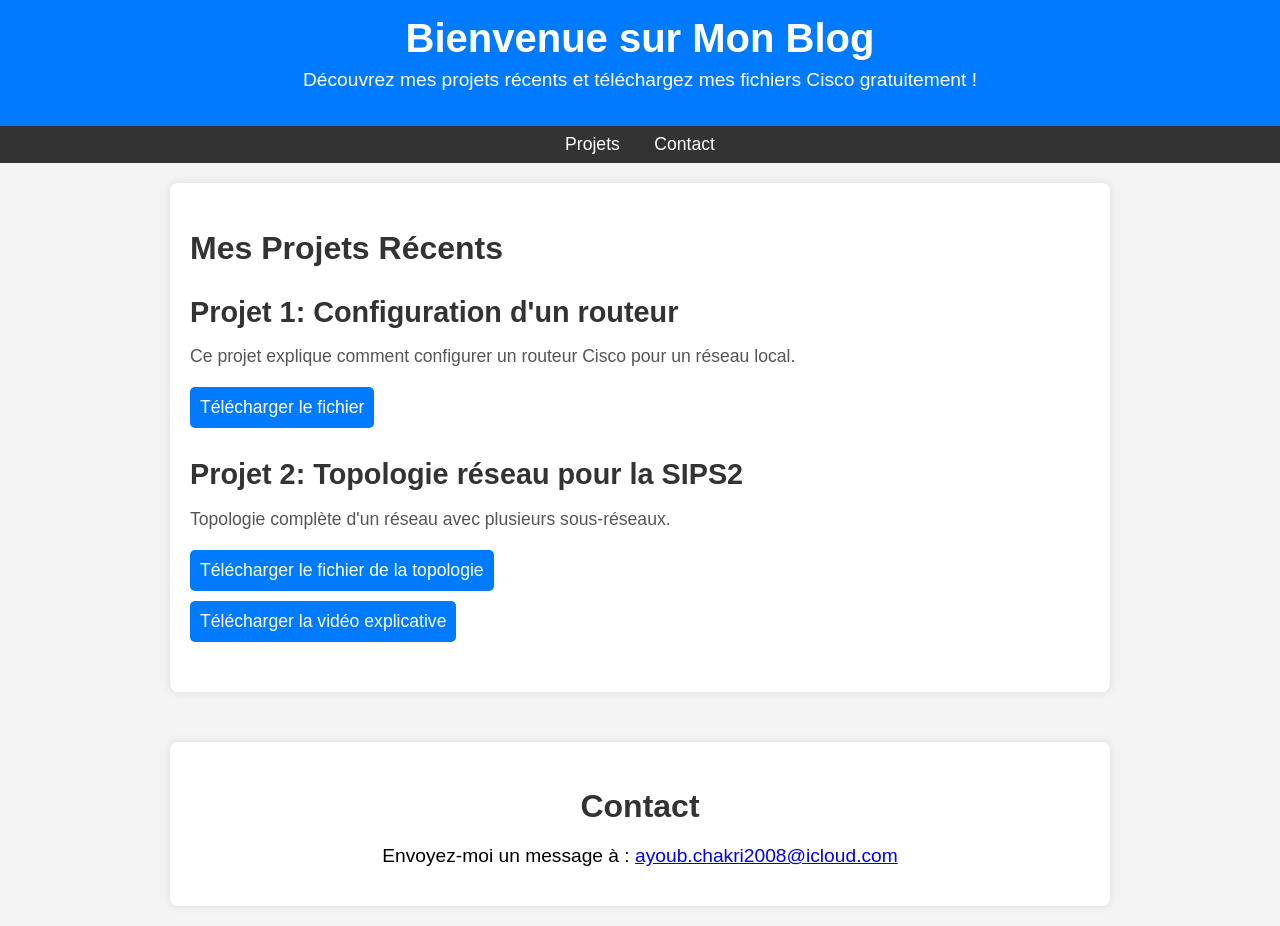
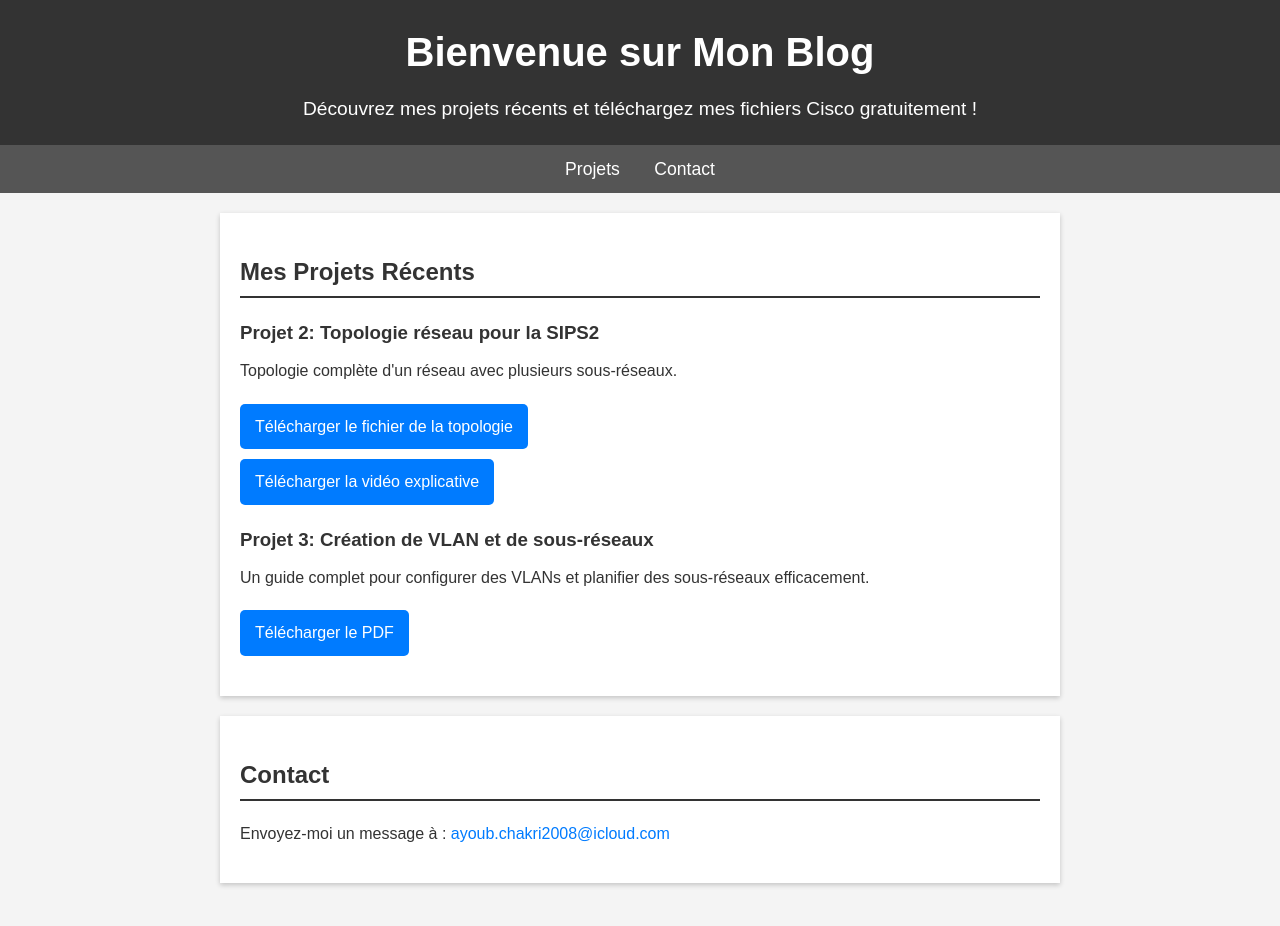
Before and after one commit to Ayoub123564/Site-projet, a plain HTML site: page BLOG.HTML in a window 1280 px wide. After the commit the page ends 903 px from the top, so only its background shows below. Drawn offline with Linux system fonts and the light colour scheme.

```diff
--- a/BLOG.HTML
+++ b/BLOG.HTML
@@ -22,16 +22,16 @@
     <h2>Mes Projets Récents</h2>
 
     <div class="project">
-        <h3>Projet 1: Configuration d'un routeur</h3>
-        <p>Ce projet explique comment configurer un routeur Cisco pour un réseau local.</p>
-        <a class="download" href="fichiers/projet1.cisco" download>Télécharger le fichier</a>
-    </div>
-
-    <div class="project">
         <h3>Projet 2: Topologie réseau pour la SIPS2</h3>
         <p>Topologie complète d'un réseau avec plusieurs sous-réseaux.</p>
         <a class="download" href="sips2.pkt" download>Télécharger le fichier de la topologie</a><br>
         <a class="download" href="videosips2.mp4" download>Télécharger la vidéo explicative</a>
+    </div>
+
+    <div class="project">
+        <h3>Projet 3: Création de VLAN et de sous-réseaux</h3>
+        <p>Un guide complet pour configurer des VLANs et planifier des sous-réseaux efficacement.</p>
+        <a class="download" href="creation_vlans_sousreseaux.pdf" download>Télécharger le PDF</a>
     </div>
 </div>
 
--- a/Style.css
+++ b/Style.css
@@ -1,42 +1,43 @@
-/* Styles de base */
+/* Style général */
 body {
     font-family: Arial, sans-serif;
+    line-height: 1.6;
     margin: 0;
     padding: 0;
     background-color: #f4f4f4;
+    color: #333;
 }
 
-/* Header */
+/* En-tête */
 header {
-    background: #007BFF;
-    color: white;
+    background: #333;
+    color: #fff;
+    padding: 20px 0;
     text-align: center;
-    padding: 1rem 0;
 }
 
 header h1 {
     margin: 0;
-    font-size: 2.5rem;
+    font-size: 2.5em;
 }
 
 header p {
-    margin-top: 0.5rem;
-    font-size: 1.2rem;
+    margin: 10px 0 0;
+    font-size: 1.2em;
 }
 
 /* Navigation */
 nav {
-    background: #333;
-    color: white;
-    padding: 0.5rem;
+    background: #555;
+    padding: 10px;
     text-align: center;
 }
 
 nav a {
-    color: white;
+    color: #fff;
     text-decoration: none;
     margin: 0 15px;
-    font-size: 1.1rem;
+    font-size: 1.1em;
 }
 
 nav a:hover {
@@ -45,88 +46,65 @@ nav a:hover {
 
 /* Conteneur principal */
 .container {
-    max-width: 900px;
+    max-width: 800px;
     margin: 20px auto;
-    background: white;
     padding: 20px;
-    border-radius: 8px;
-    box-shadow: 0 0 10px rgba(0, 0, 0, 0.1);
+    background: #fff;
+    box-shadow: 0 2px 5px rgba(0, 0, 0, 0.2);
 }
 
-/* Titres des sections */
-h2 {
-    color: #333;
-    font-size: 2rem;
+/* Section projets */
+.container h2 {
+    border-bottom: 2px solid #333;
+    padding-bottom: 5px;
+}
+
+.project {
     margin-bottom: 20px;
 }
 
-/* Projets */
-.project {
-    margin-bottom: 30px;
-}
-
 .project h3 {
-    font-size: 1.8rem;
     color: #333;
-    margin-bottom: 10px;
+    margin: 10px 0;
 }
 
 .project p {
-    font-size: 1.1rem;
-    color: #555;
-    margin-bottom: 10px;
+    margin: 10px 0;
 }
 
-/* Boutons de téléchargement */
-.download {
+.project .download {
     display: inline-block;
     margin-top: 10px;
-    padding: 10px;
-    background: #007BFF;
-    color: white;
+    padding: 10px 15px;
+    background: #007bff;
+    color: #fff;
     text-decoration: none;
     border-radius: 5px;
-    font-size: 1.1rem;
+    transition: background 0.3s;
 }
 
-.download:hover {
+.project .download:hover {
     background: #0056b3;
 }
 
-/* Contact */
-#contact {
-    margin-top: 50px;
-    text-align: center;
+/* Section contact */
+#contact a {
+    color: #007bff;
+    text-decoration: none;
 }
 
-#contact p {
-    font-size: 1.2rem;
+#contact a:hover {
+    text-decoration: underline;
 }
 
-/* Responsive */
-@media (max-width: 768px) {
+/* Adaptation pour les petits écrans */
+@media (max-width: 600px) {
     header h1 {
-        font-size: 2rem;
-    }
-
-    header p {
-        font-size: 1rem;
+        font-size: 2em;
     }
 
     nav a {
-        font-size: 1rem;
+        font-size: 1em;
         margin: 0 10px;
     }
-
-    .container {
-        padding: 15px;
-    }
-
-    .project h3 {
-        font-size: 1.5rem;
-    }
-
-    .download {
-        font-size: 1rem;
-    }
 }
```
